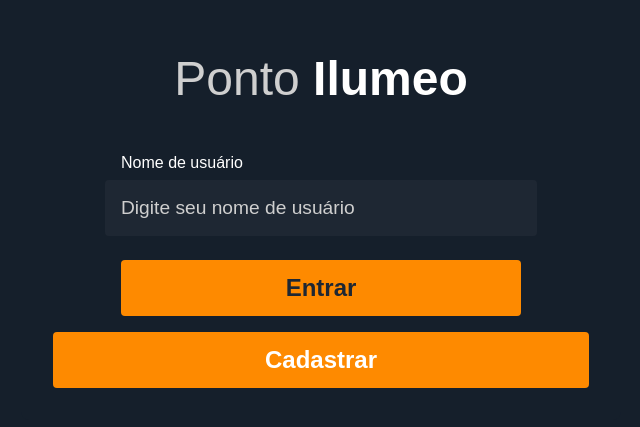
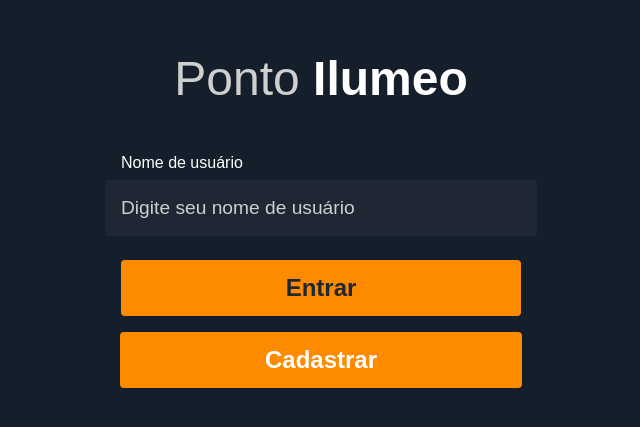
Before and after one commit to caiovalverde20/pontoapp-frontend, a React (Vite) app: page / in a window 1280 px wide. Shown: the part 197-624 px from the top of the page, without its empty margins (319-959 px from the left). Built offline with nearby package versions, Linux system fonts and the light colour scheme; no server answers.

Commit message:
Melhor tamanho a botao de cadastro

```diff
--- a/src/pages/LoginPage.tsx
+++ b/src/pages/LoginPage.tsx
@@ -52,7 +52,7 @@ const LoginPage: React.FC = () => {
               onChange={(e) => setUsername(e.target.value)}
               placeholder="Digite seu nome de usuário"
             />
-            <Button onClick={handleLogin}>Entrar</Button>
+            <Button onClick={handleLogin} >Entrar </Button>
           </InputContainer>
         )}
 
@@ -62,6 +62,8 @@ const LoginPage: React.FC = () => {
             marginTop: "1rem",
             backgroundColor: "#444",
             color: "#fff",
+            maxWidth: "75%",
+            alignSelf: "center",
           }}
         >
           {isRegisterMode ? "Voltar ao Login" : "Cadastrar"}
```
